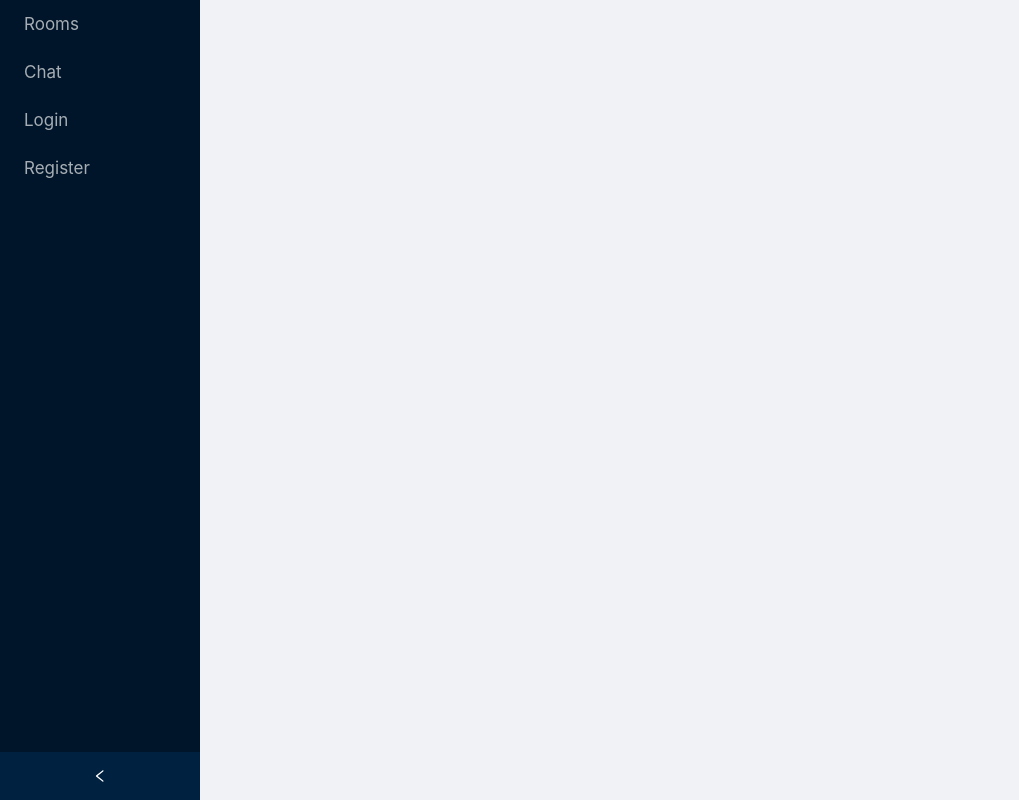
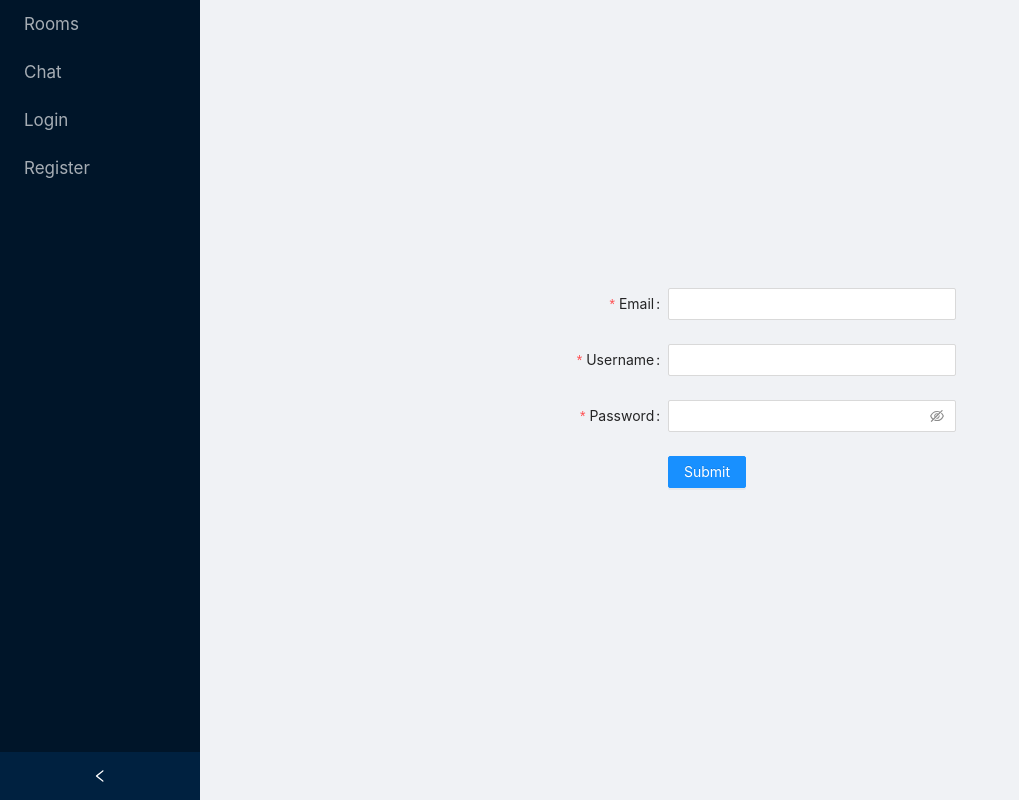
Before and after one commit to georgichichev/chatterbox, a React (Create React App) app in the folder client/: page /register in a window 1280 px wide. Shown: the whole page, without its empty margins (0-1019 px from the left). Built offline with nearby package versions, Linux system fonts and the light colour scheme; no server answers.

Commit message:
Add register functionallity

```diff
--- a/client/src/App.js
+++ b/client/src/App.js
@@ -5,6 +5,7 @@ import {SideNavbar} from "./components/SideNavbar/SideNavbar.js";
 import {ChatBox} from "./components/ChatBox/ChatBox.js";
 import { Routes, Route, Navigate } from 'react-router-dom';
 import Rooms from "./components/Rooms/Rooms.js";
+import Register from "./components/Register/Register.js";
 
 function App() {
     return (
@@ -14,6 +15,7 @@ function App() {
                 <Routes>
                     <Route path='/chat' element={<ChatBox/>}/>
                     <Route path='/rooms' element={<Rooms/>}/>
+                    <Route path='/register' element={<Register/>}/>
                 </Routes>
             </Layout>
         </Layout>
--- /dev/null
+++ b/client/src/components/Register/Register.js
@@ -0,0 +1,92 @@
+import {Button, Checkbox, Form, Input} from 'antd';
+import {register} from '../../service/userService.js';
+import {useNavigate} from "react-router-dom";
+
+export const Register = () => {
+    const navigate = useNavigate();
+
+    const onFinish = (values) => {
+        const {email, username, password} = values;
+
+        register({email, username, password})
+            .then(() => {
+                navigate('/login');
+            });
+    };
+
+    const onFinishFailed = (errorInfo) => {
+        console.log('Failed:', errorInfo);
+    };
+
+    return (
+        <div style={{margin: 'auto', width: '40%'}}>
+            <Form
+                name="basic"
+                labelCol={{
+                    span: 8,
+                }}
+                wrapperCol={{
+                    span: 16,
+                }}
+                initialValues={{
+                    remember: true,
+                }}
+                onFinish={onFinish}
+                onFinishFailed={onFinishFailed}
+                autoComplete="off"
+            >
+                <Form.Item
+                    label="Email"
+                    name="email"
+                    rules={[
+                        {
+                            required: true,
+                            message: 'Please input your email!',
+                        },
+                    ]}
+                >
+                    <Input/>
+                </Form.Item>
+
+                <Form.Item
+                    label="Username"
+                    name="username"
+                    rules={[
+                        {
+                            required: true,
+                            message: 'Please input your username!',
+                        },
+                    ]}
+                >
+                    <Input/>
+                </Form.Item>
+
+
+                <Form.Item
+                    label="Password"
+                    name="password"
+                    rules={[
+                        {
+                            required: true,
+                            message: 'Please input your password!',
+                        },
+                    ]}
+                >
+                    <Input.Password/>
+                </Form.Item>
+                <Form.Item
+                    wrapperCol={{
+                        offset: 8,
+                        span: 16,
+                    }}
+                >
+                    <Button type="primary" htmlType="submit">
+                        Submit
+                    </Button>
+                </Form.Item>
+            </Form>
+        </div>
+    );
+};
+
+export default Register;
--- /dev/null
+++ b/client/src/service/userService.js
@@ -0,0 +1,11 @@
+const url = 'http://localhost:3000/users/register';
+
+export const register = (data) =>{
+    return fetch(url, {
+        method: 'POST',
+        headers:{
+            'content-type': 'application/json'
+        },
+        body: JSON.stringify(data)
+    }).then(res => res.json())
+}
```
